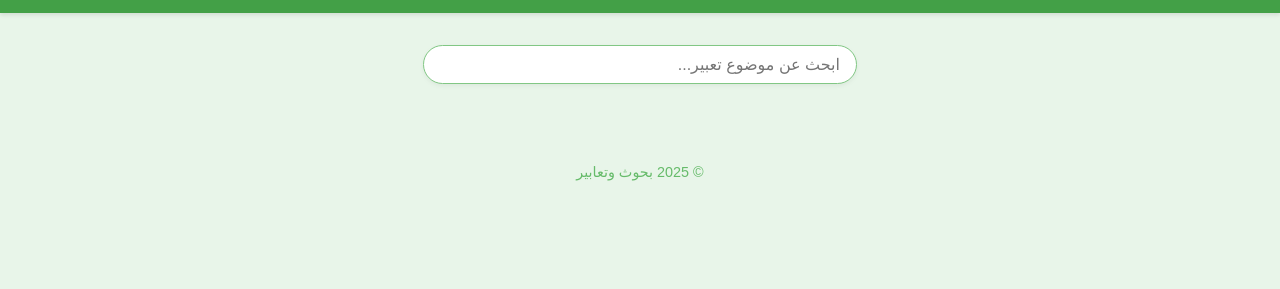
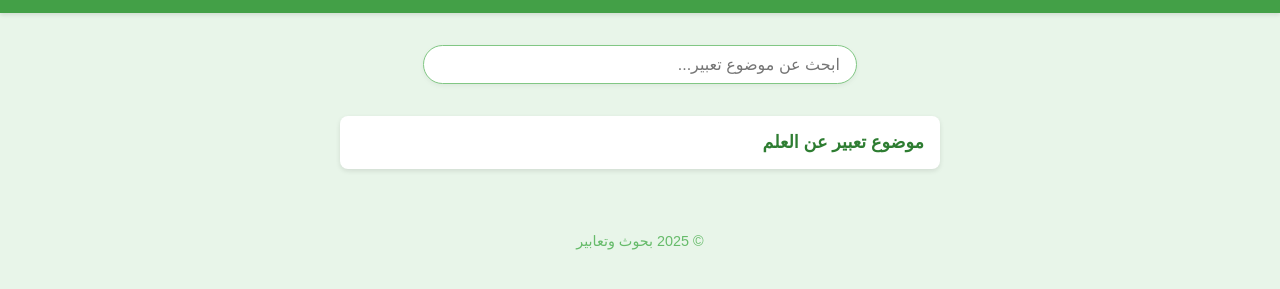
Before and after one commit to blog0000/Bahouth-wa-taabeer, a plain HTML site: page index.html in a window 1280 px wide. Shown: the part 53-342 px from the top of the page. Drawn offline with Linux system fonts and the light colour scheme.

Commit message:
Update index.html

```diff
--- a/index.html
+++ b/index.html
@@ -94,6 +94,7 @@
     </div>
     <ul>
       <!-- المواضيع هنا -->
+      <li><a href="أهمية-العلم.html">موضوع تعبير عن العلم</a></li>
     </ul>
   </main>
   <footer>
```
